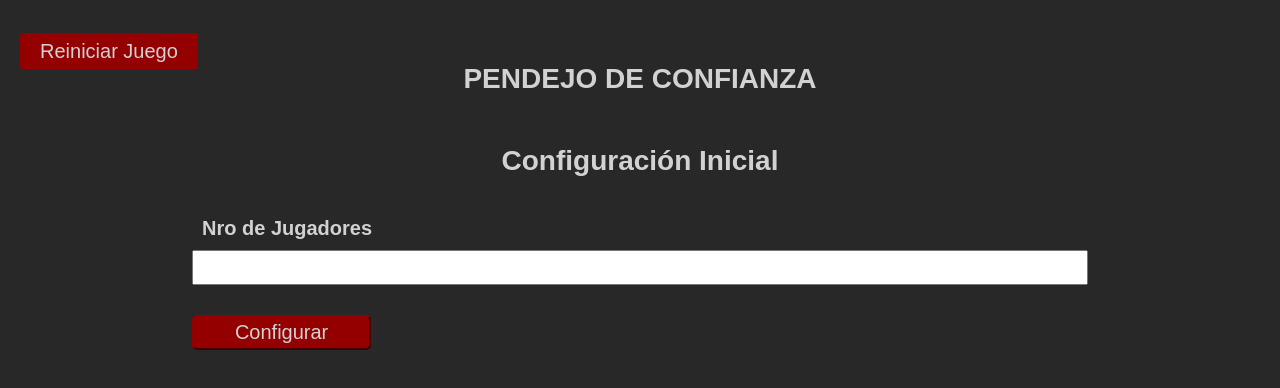
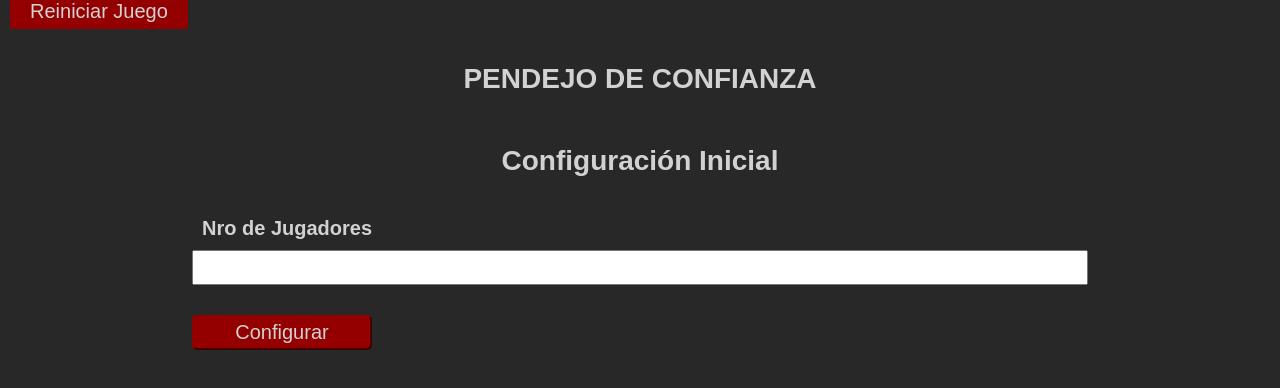
Before and after one commit to Josegm95/Confidence-Assistant, a plain HTML site: page index.html in a window 1280 px wide. Drawn offline with Linux system fonts and the light colour scheme.

Commit message:
se cambio el tamaño de los botones

```diff
--- a/index.html
+++ b/index.html
@@ -10,8 +10,8 @@
   </head>
   <body>
     <main>
+      <a href="index.html">Reiniciar Juego</a>
       <header>
-        <a href="index.html">Reiniciar Juego</a>
         <h1>PENDEJO DE CONFIANZA</h1>
       </header>
 
@@ -26,15 +26,13 @@
 
       <section id="section2" class="hide">
         <h2>Ingresar Nombre de Jugadores</h2>
-        <div id="playersName">
-        </div>
+        <div id="playersName"></div>
         <button id="regis">Registrar</button>
       </section>
 
       <section id="section3" class="hide">
         <h2 id="round">RONDA 2</h2>
-        <div id="playersContainer">
-        </div>
+        <div id="playersContainer"></div>
         <button id="check">Verificar</button>
       </section>
     </main>
--- a/styles/style.css
+++ b/styles/style.css
@@ -21,7 +21,7 @@ a {
   padding: 7px 20px;
   color: rgb(210, 210, 210);
   font-size: 20px;
-  margin: 0 20px;
+  margin: 10px;
   background-color: rgb(148, 0, 0);
 }
 
@@ -62,7 +62,7 @@ button {
   color: rgb(210, 210, 210);
   border-radius: 5px;
   font-size: 20px;
-  width: 20%;
+  width: 180px;
   height: 35px;
   cursor: pointer;
 }
```
